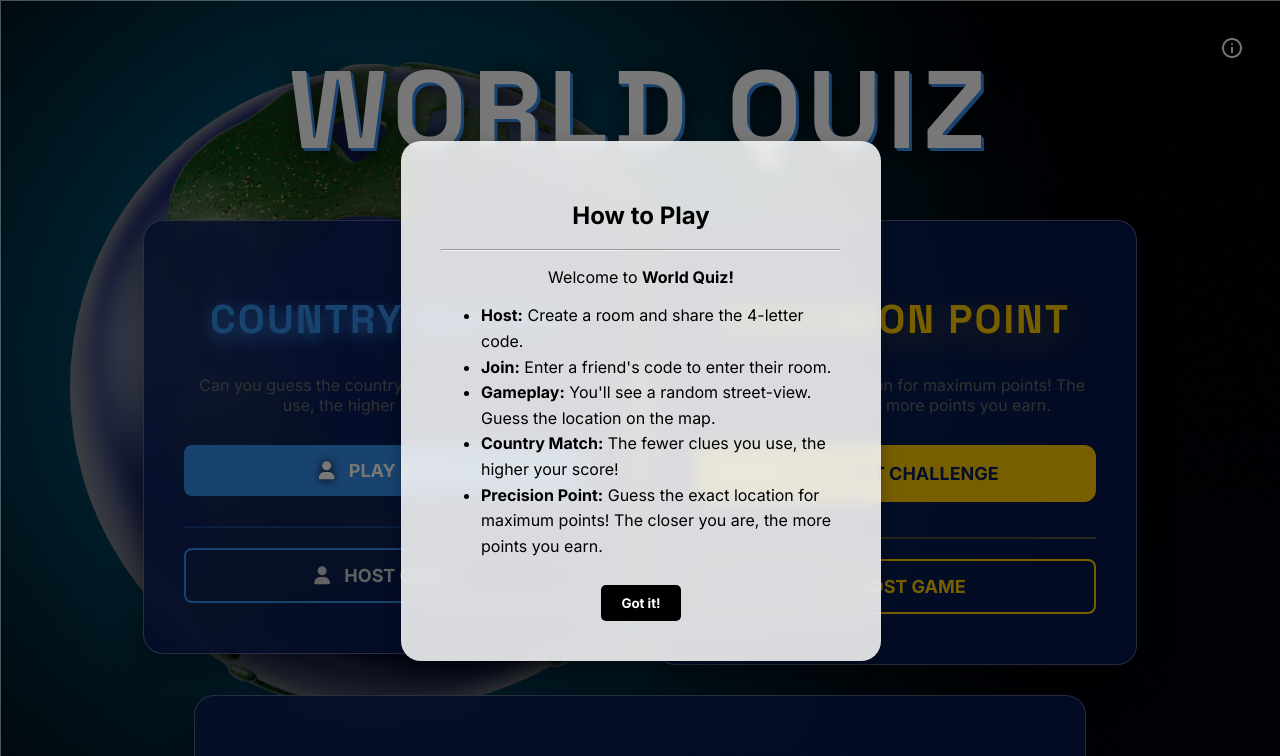
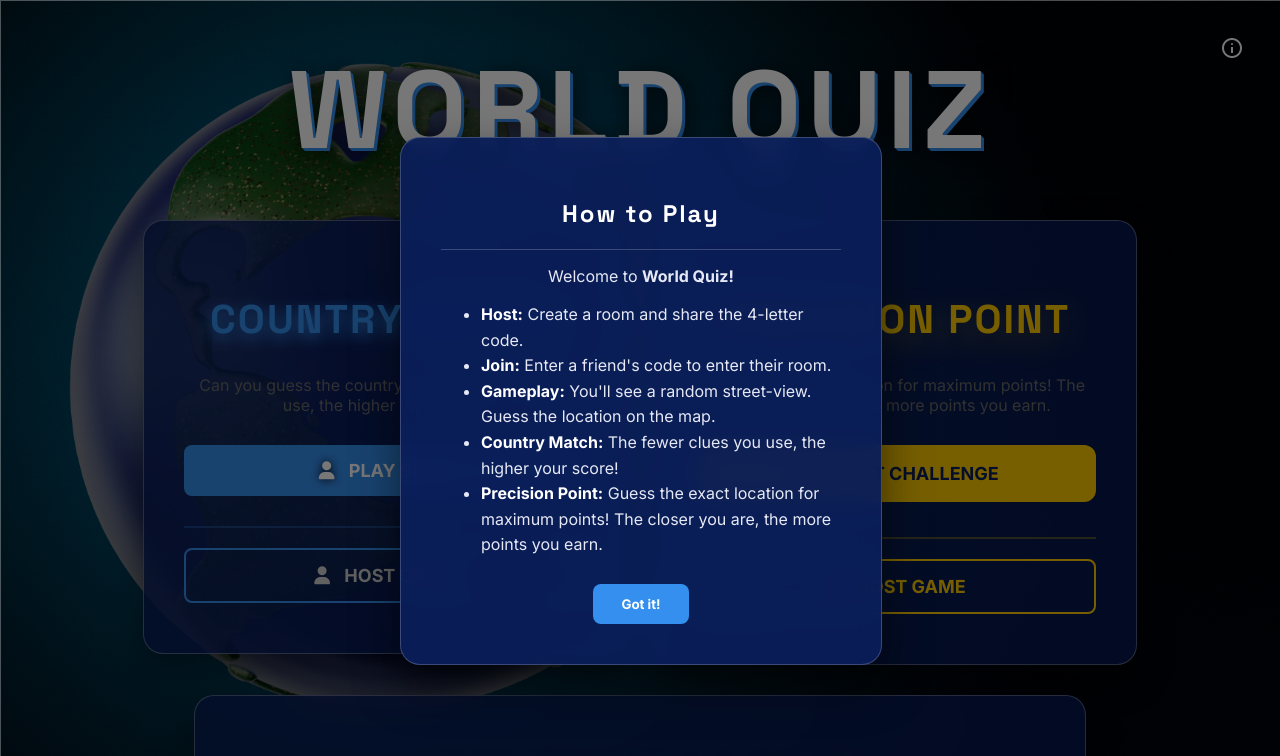
Before and after one commit to Morgan-barry/geoguessr-node-version--1-, a website: page public/mainMenu.html in a window 1280 px wide. Both pictures are taken after a click on the button "info". Shown: the top 756 px of the page. Drawn offline with nearby package versions, Linux system fonts and the light colour scheme.

Commit message:
ui improvments

```diff
--- a/public/mainMenu.html
+++ b/public/mainMenu.html
@@ -61,6 +61,11 @@
             max-width: 90vw;
             text-align: center;
             border: 1px solid rgba(255, 255, 255, 0.3);
+            transition: transform 0.25s ease, box-shadow 0.25s ease;
+        }
+        .CountryMatchMenuBox:hover {
+            transform: translateY(-6px);
+            box-shadow: 0 20px 45px #00000066, 0 0 40px #358fee55;
         }
 
         /*precision point menu box styling (same as country match but with different colors) */
@@ -74,6 +79,11 @@
             max-width: 90vw;
             text-align: center;
             border: 1px solid #ffffff4d;
+            transition: transform 0.25s ease, box-shadow 0.25s ease;
+        }
+        .PrecisionMenuBox:hover {
+            transform: translateY(-6px);
+            box-shadow: 0 20px 45px #00000066, 0 0 40px #ffcc0055;
         }
 
         .JoinGameBox {
@@ -87,7 +97,23 @@
             text-align: center;
             border: 1px solid rgba(255, 255, 255, 0.3);
             margin-top: 30px; /* Space between the rows */
+            transition: transform 0.25s ease, box-shadow 0.25s ease;
         }
+        .JoinGameBox:hover {
+            transform: translateY(-6px);
+            box-shadow: 0 20px 45px #00000066, 0 0 40px #50ff6d55;
+        }
+
+        @keyframes riseFadeIn {
+            from { opacity: 0; transform: translateY(24px); }
+            to { opacity: 1; transform: translateY(0); }
+        }
+
+        h1, .menuContainer, .JoinGameBox {
+            animation: riseFadeIn 0.6s ease both;
+        }
+        .menuContainer { animation-delay: 0.15s; }
+        .JoinGameBox { animation-delay: 0.3s; }
 
         .JoinGameBox h3 {
             color: white;
@@ -147,14 +173,35 @@
 
         /*modal content styling for information box */
         .modalContent {
-            background: #ffffffd9;
-            backdrop-filter: blur(10px);
+            background: #0a1e5af0;
+            backdrop-filter: blur(14px);
             padding: 40px;
             border-radius: 20px;
             width: 400px;
+            max-width: 90vw;
             text-align: center;
             position: relative;
-            box-shadow: 0 5px 15px #0000004d;
+            box-shadow: 0 20px 45px #00000080;
+            border: 1px solid rgba(255, 255, 255, 0.2);
+            color: #e6e9f5;
+        }
+        .modalContent h2 {
+            font-family: 'Space Grotesk', sans-serif;
+            color: #ffffff;
+            letter-spacing: 2px;
+        }
+        .modalContent hr {
+            border: none;
+            border-top: 1px solid rgba(255,255,255,0.2);
+        }
+        .modalContent ul li strong {
+            color: #ffffff;
+        }
+        #closeModalBtn {
+            background: #358fee;
+            padding: 12px 28px;
+            border-radius: 8px;
+            margin-top: 10px;
         }
 
 
@@ -180,17 +227,17 @@
 
     <div id="infoModal" class="modalOverlay" style="display:none;">
         <div class="modalContent">
-            <h2 style="color: #000;">How to Play</h2>
+            <h2>How to Play</h2>
             <hr>
             <p>Welcome to <strong>World Quiz!</strong></p>
-            <ul style="text-align: left; color: #000; line-height: 1.6;">
+            <ul style="text-align: left; line-height: 1.6;">
                 <li><strong>Host:</strong> Create a room and share the 4-letter code.</li>
                 <li><strong>Join:</strong> Enter a friend's code to enter their room.</li>
                 <li><strong>Gameplay:</strong> You'll see a random street-view. Guess the location on the map.</li>
                 <li><strong>Country Match:</strong>  The fewer clues you use, the higher your score!</li>
                 <li><strong>Precision Point:</strong> Guess the exact location for maximum points! The closer you are, the more points you earn.</li>
             </ul>
-            <button id="closeModalBtn" style="background: #000; padding: 10px 20px; border-radius: 5px; margin-top: 10px;">Got it!</button>
+            <button id="closeModalBtn">Got it!</button>
         </div>
     </div>
     <div class="menuContainer">
@@ -211,9 +258,9 @@
             <i class="fa-solid fa-user" style="margin-right: 10px; "></i> HOST GAME
             </button>
 
-            <div id="room-display" style="display:none; margin: 15px 0; font-weight: bold; color: #28a745; font-size: 18px;">
+            <div id="room-display" style="display:none; margin: 15px 0; font-weight: bold; color: #358fee; font-size: 18px;">
                 Room Code: <span id="room-code-text"></span><br>
-                <span style="font-size: 14px; color: #666; font-weight: normal;">Waiting for opponent to join...</span>
+                <span style="font-size: 14px; color: #b8c2e0; font-weight: normal;">Waiting for opponent to join...</span>
             </div>
 
 
@@ -238,9 +285,9 @@
             <i class="fa-solid fa-user" style="margin-right: 10px;"></i> HOST GAME
             </button>
 
-            <div id="room-displayPrecision" style="display:none; margin: 15px 0; font-weight: bold; color: #28a745; font-size: 18px;">
+            <div id="room-displayPrecision" style="display:none; margin: 15px 0; font-weight: bold; color: #ffcc00; font-size: 18px;">
                 Room Code: <span id="room-code-textPrecision"></span><br>
-                <span style="font-size: 14px; color: #666; font-weight: normal;">Waiting for opponent to join...</span>
+                <span style="font-size: 14px; color: #b8c2e0; font-weight: normal;">Waiting for opponent to join...</span>
             </div>
 
 
```
